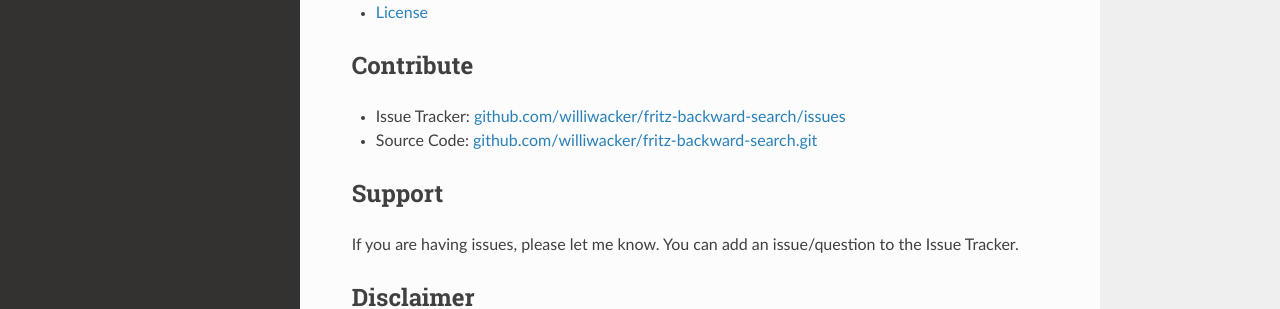
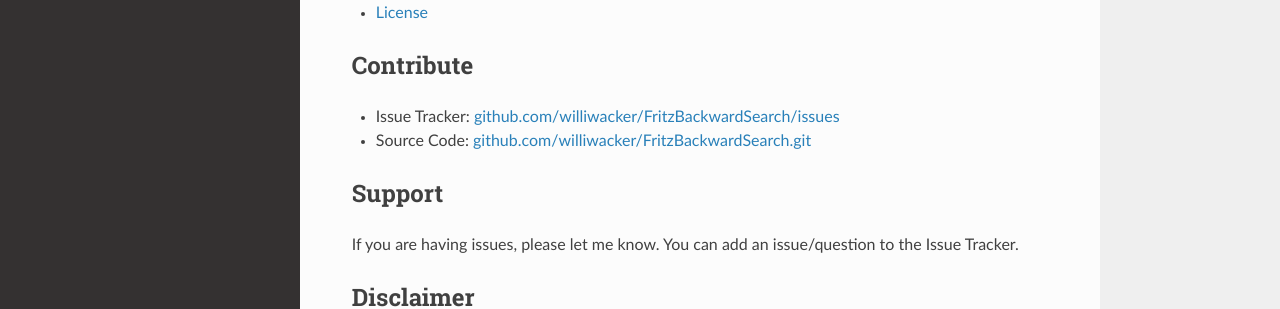
Before and after one commit to williwacker/FritzBackwardSearch, a Sphinx documentation site: the page built from docs/source/index.rst, in a window 1280 px wide and 900 px high, scrolled down 513 px. Shown: the part 350-659 px from the top of the window. Built offline with Sphinx 7.4.7 and the Read the Docs theme 2.0.0, drawn with Linux system fonts in a browser that asks for light colours.

Commit message:
Update 2 Issue Tracker Link

```diff
--- a/docs/source/index.rst
+++ b/docs/source/index.rst
@@ -31,8 +31,8 @@
 Contribute
 ----------
 
-- Issue Tracker: `github.com/williwacker/fritz-backward-search/issues <https://github.com/williwacker/FritzBackwardSearch/issues>`_
-- Source Code: `github.com/williwacker/fritz-backward-search.git <https://github.com/williwacker/FritzBackwardSearch.git>`_
+- Issue Tracker: `github.com/williwacker/FritzBackwardSearch/issues <https://github.com/williwacker/FritzBackwardSearch/issues>`_
+- Source Code: `github.com/williwacker/FritzBackwardSearch.git <https://github.com/williwacker/FritzBackwardSearch.git>`_
 
 Support
 -------
```
